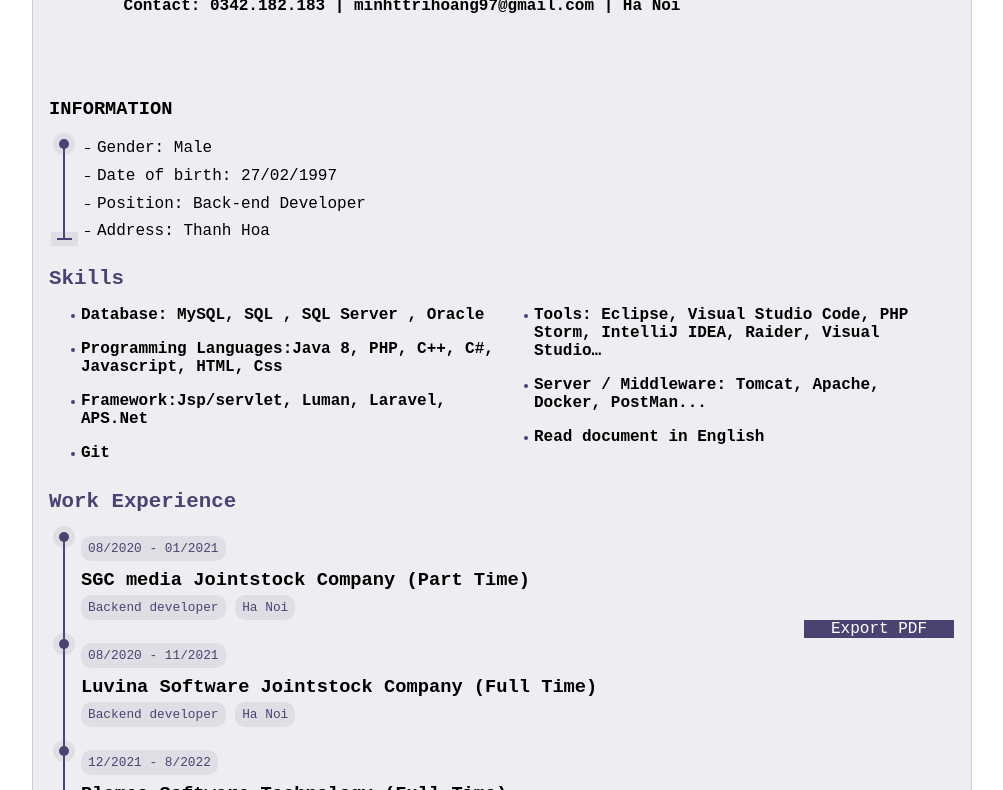
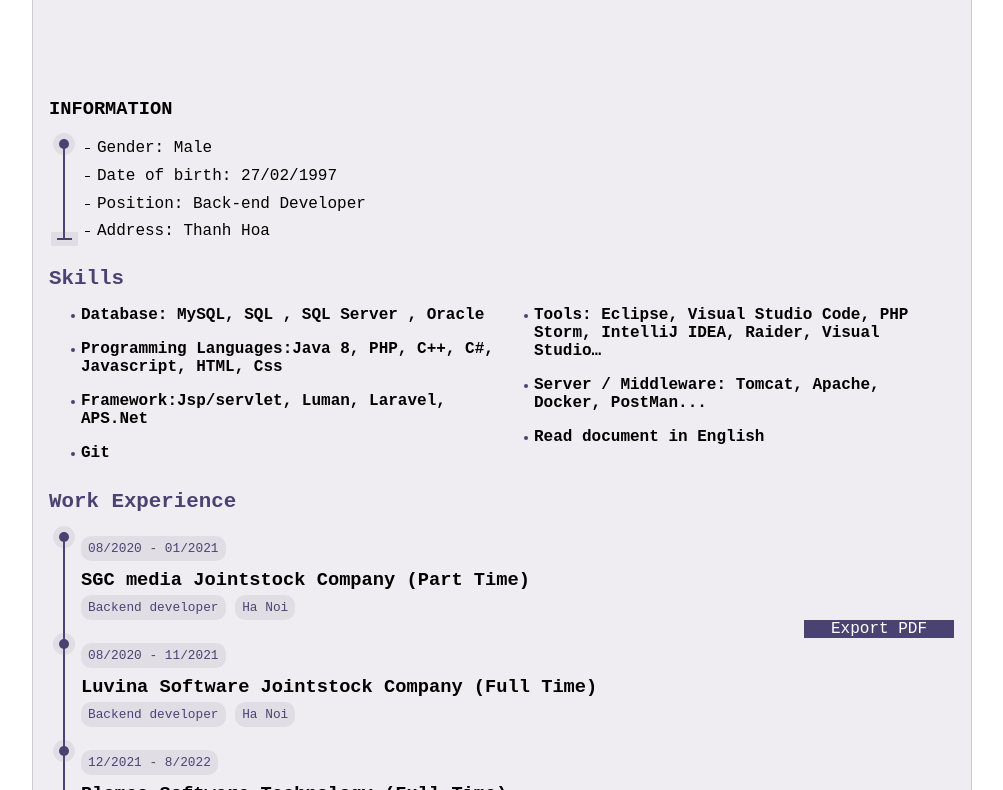
Before and after one commit to minhtri2702/minhtri2702.github.io, a plain HTML site: page index.html in a window 1280 px wide. Shown: the part 162-952 px from the top of the page, without its empty margins (138-1141 px from the left). Drawn offline with Linux system fonts and the light colour scheme.

Commit message:
Update index.html

```diff
--- a/index.html
+++ b/index.html
@@ -17,9 +17,9 @@
         <div class="cv_intro">
           <h1 class="cv_name">Hoàng Minh Trí</h1>
           <p cv_subtit><strong>3 years total</strong> in Back-end Developer</p>
-          <div class="cv_contact">
+         <!--   <div class="cv_contact">
             <strong class="contact_title">Contact: 0342.182.183 | minhttrihoang97@gmail.com | Ha Noi</strong>
-          </div>
+          </div>-->
         </div>
         <div class="cv_ava">
        <!--   <img src="imgs/avatar.jpg" alt="Hoang Minh Tri">  -->
```
